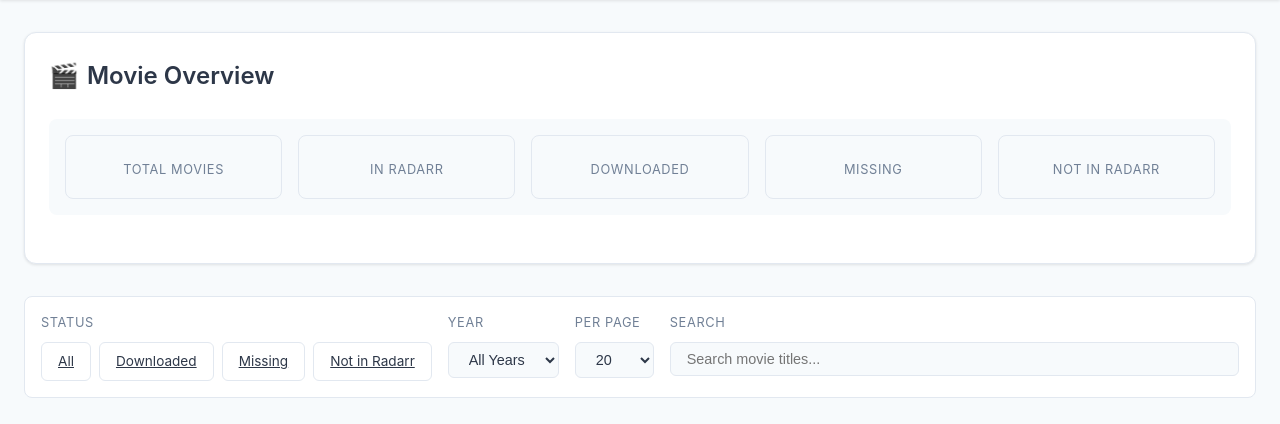
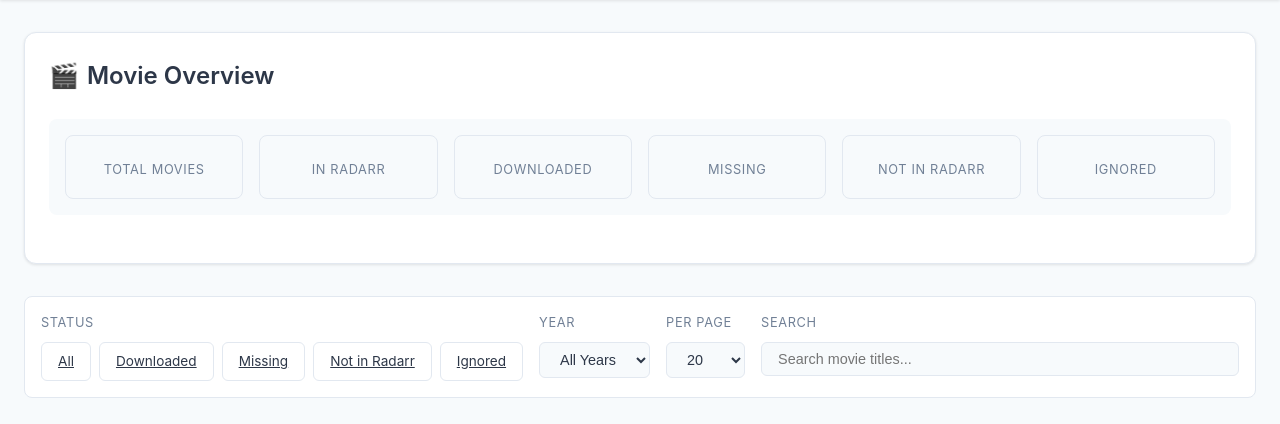
Before and after one commit to iongpt/boxarr, a Python web app: template src/web/templates/overview.html in a window 1280 px wide. Shown: the part 74-498 px from the top of the page. Run offline with Jinja, Linux system fonts and the light colour scheme; the template is opened without the code that fills it, so the values that code supplies are empty.

Commit message:
feat: add Ignored status to overview stats and filter
Surfaces ignored movies in the Movie Overview stats grid as a 6th card
and adds an "Ignored" filter button alongside the existing status filters.
Moves IgnoreList load before filters so the set is available for both
the new ignored-status filter and the stats count in a single pass.

Co-Authored-By: Claude Sonnet 4.6 <noreply@anthropic.com>

```diff
--- a/src/web/templates/overview.html
+++ b/src/web/templates/overview.html
@@ -495,6 +495,10 @@
                 <span class="stat-value">{{ stats.not_in_radarr }}</span>
                 <span class="stat-label">Not in Radarr</span>
             </div>
+            <div class="stat-card">
+                <span class="stat-value">{{ stats.ignored }}</span>
+                <span class="stat-label">Ignored</span>
+            </div>
         </div>
 
         <!-- Recent Weeks Quick Links -->
@@ -541,6 +545,8 @@
                    class="filter-btn {% if status_filter == 'missing' %}active{% endif %}">Missing</a>
                 <a href="?status=not_in_radarr&year={{ year_filter or '' }}&search={{ search_query }}&per_page={{ per_page }}"
                    class="filter-btn {% if status_filter == 'not_in_radarr' %}active{% endif %}">Not in Radarr</a>
+                <a href="?status=ignored&year={{ year_filter or '' }}&search={{ search_query }}&per_page={{ per_page }}"
+                   class="filter-btn {% if status_filter == 'ignored' %}active{% endif %}">Ignored</a>
             </div>
         </div>
 
```
Also changed, not shown: src/api/routes/web.py (+10 -4 lines).
